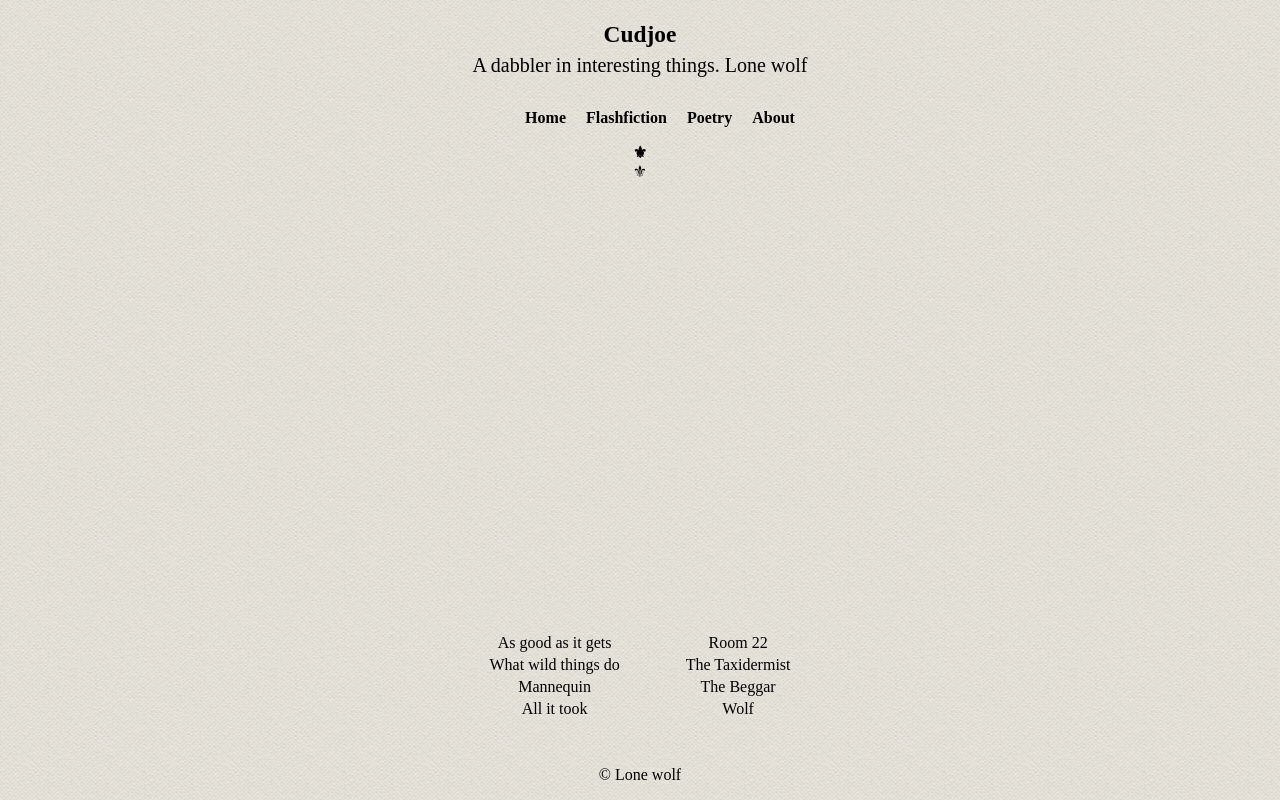
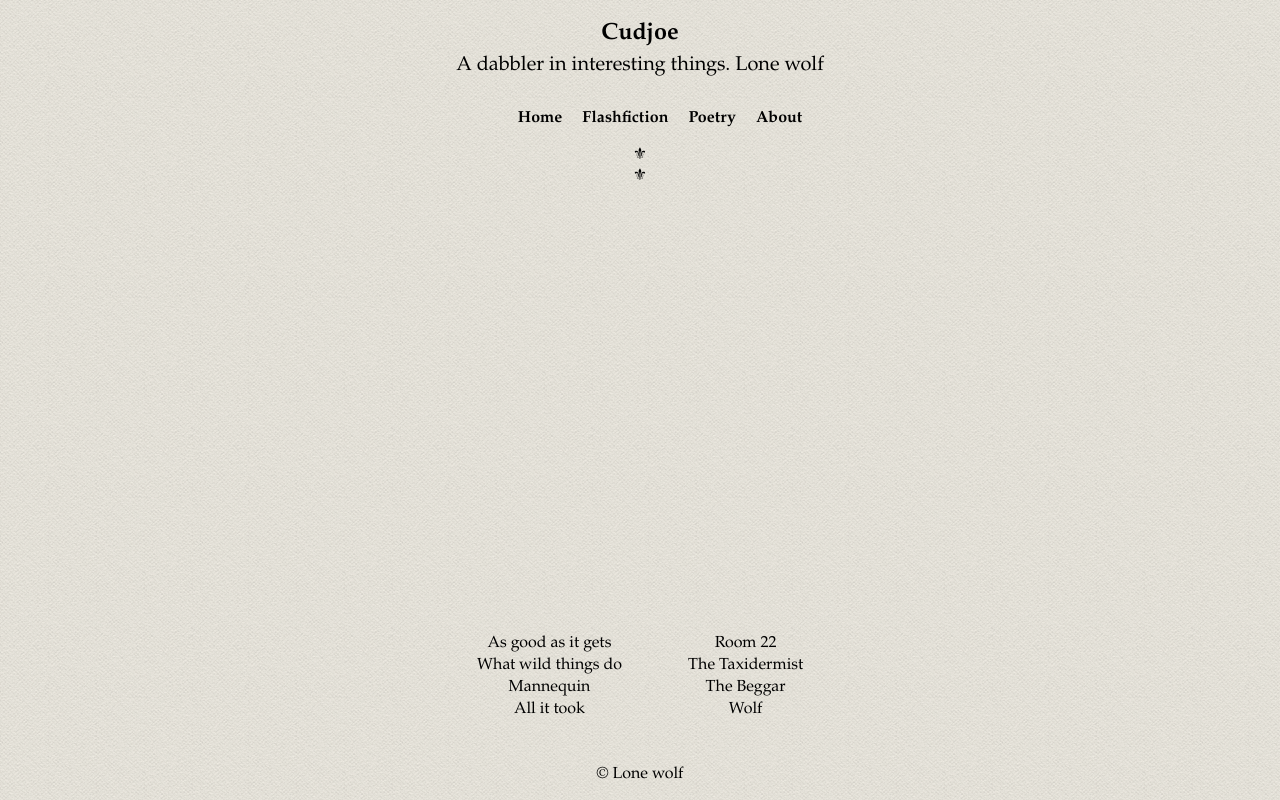
Before and after one commit to tsatsu/blog, a plain HTML site: page index.html in a window 1280 px wide. Drawn offline with Linux system fonts and the light colour scheme.

Commit message:
Update main.css

```diff
--- a/main.css
+++ b/main.css
@@ -7,6 +7,7 @@ body {
 
 .top {
 	font-size: 20px;
+	font-family: Palatino,'Palatino Linotype', serif;
 	text-align: center;
 	line-height: 8px;
 	margin-top: 30px;
@@ -23,7 +24,7 @@ body {
 
 .Menu {
 
-	font-weight: bold;
+	font-family: Palatino, 'Palatino Linotype', serif;
 	text-align: center;
 	margin-top: 40px;
 }
@@ -31,6 +32,7 @@ body {
 .Menu ul {
 
 	list-style-type: none;
+	font-weight: bold;
 }
 
 .Menu li {
@@ -52,6 +54,7 @@ body {
 
 body{
 	text-align: center;
+	font-family: Palatino, 'Palatino Linotype', serif;
 
 
 }
@@ -64,6 +67,10 @@ body{
 
 
 			/*Creating footer links*/
+
+footer {
+	font-family: Palatino, 'Palatino Linotype', serif:
+}
 
 
 footer span{
```
